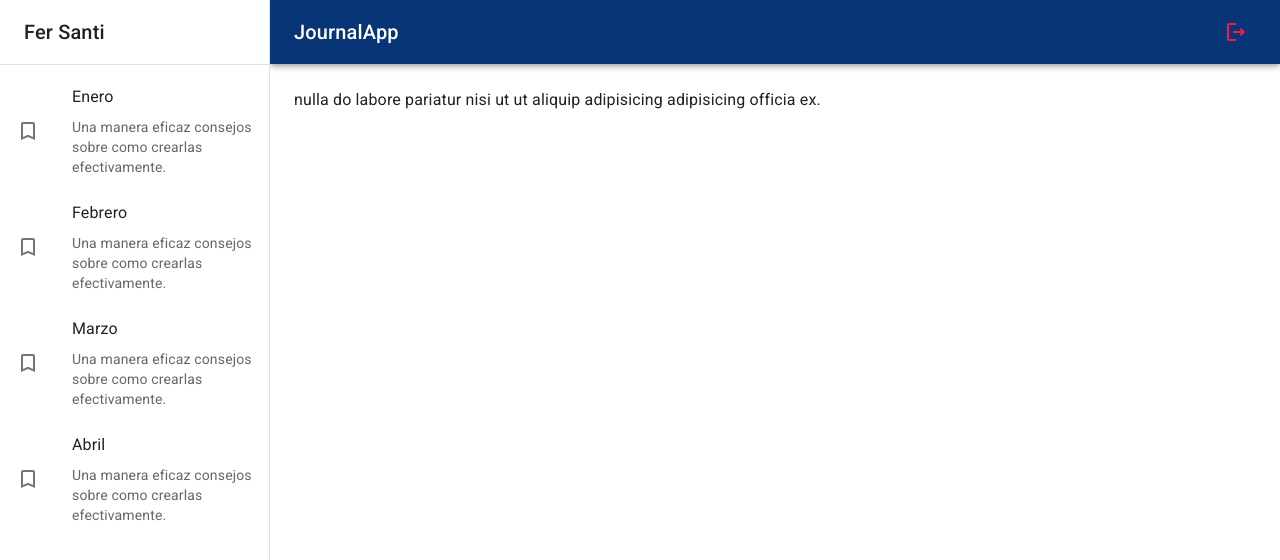
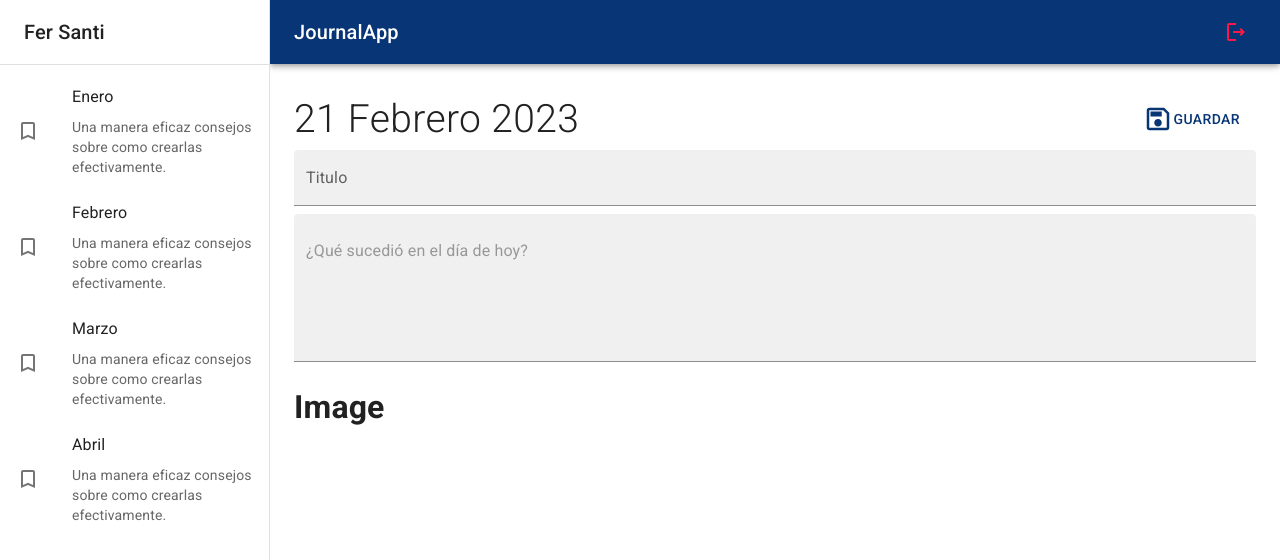
Before and after one commit to fersanti2896/17-curso-react-journalApp-material-ui, a React (Vite) app: page / in a window 1280 px wide. Shown: the top 560 px of the page. Built offline with nearby package versions, Linux system fonts and the light colour scheme.

Commit message:
Creación de NothingSelectedView.jsx y NoteView.jsx

```diff
--- /dev/null
+++ b/src/journal/components/ImageGallery.jsx
@@ -0,0 +1,8 @@
+
+export const ImageGallery = () => {
+    return (
+        <>
+            <h1>Image </h1>
+        </>
+    )
+}
--- a/src/journal/components/index.js
+++ b/src/journal/components/index.js
@@ -1,3 +1,4 @@
 
+export * from './ImageGallery';
 export * from './Navbar';
 export * from './Sidebar';
--- a/src/journal/pages/JournalPage.jsx
+++ b/src/journal/pages/JournalPage.jsx
@@ -1,13 +1,12 @@
-import { MailOutline } from '@mui/icons-material';
-import { Typography } from '@mui/material';
 import { JournalLayout } from '../layout/JournalLayout';
+import { NoteView, NothingSelectedView } from '../views';
 
 export const JournalPage = () => {
     return (
         <>
             <JournalLayout>
-                <Typography> nulla do labore pariatur nisi ut ut aliquip adipisicing
-                     adipisicing officia ex.</Typography>
+                {/* <NothingSelectedView /> */}
+                <NoteView />
             </JournalLayout>
         </>
     )
--- /dev/null
+++ b/src/journal/views/NoteView.jsx
@@ -0,0 +1,48 @@
+import { SaveOutlined } from '@mui/icons-material';
+import { Button, Grid, TextField, Typography } from '@mui/material';
+import { ImageGallery } from '../components';
+
+export const NoteView = () => {
+    return (
+        <>
+            <Grid alignItems='center'
+                  container
+                  direction='row'
+                  justifyContent='space-between'
+                  sx={{ mb: 1 }}>
+                <Grid item>
+                    <Typography fontSize={ 39 }
+                                fontWeight='light'>
+                        21 Febrero 2023
+                    </Typography>
+                </Grid>
+
+                <Grid item>
+                    <Button color='primary'
+                            sx={{ padding: 2 }}>
+                        <SaveOutlined sx={{ fontSize: 30, rm: 1 }}/>
+                        Guardar
+                    </Button>
+                </Grid>
+
+                <Grid container>
+                    <TextField label='Titulo'
+                               fullWidth
+                               placeholder='Ingrese un título.'
+                               sx={{ border: 'none', mb: 1 }}
+                               type='text'
+                               variant='filled'/>
+
+                    <TextField fullWidth
+                               multiline
+                               minRows={ 5 }
+                               placeholder='¿Qué sucedió en el día de hoy?'
+                               type='text'
+                               variant='filled'/>
+
+                    <ImageGallery />
+                </Grid>
+            </Grid>
+        </>
+    )
+}
--- /dev/null
+++ b/src/journal/views/NothingSelectedView.jsx
@@ -0,0 +1,25 @@
+import { StarOutline } from '@mui/icons-material';
+import { Grid, Typography } from '@mui/material';
+
+export const NothingSelectedView = () => {
+    return (
+        <>
+            <Grid alignItems="center"
+                  direction="column"
+                  container
+                  justifyContent="center"
+                  spacing={ 0 }
+                  sx={{ backgroundColor: 'primary.main', borderRadius: 5, minHeight: 'calc(100vh - 110px)' }} >
+                <Grid item xs={ 12 }>
+                    <StarOutline sx={{ fontSize: 100, color: 'white' }} />
+                </Grid>
+
+                <Grid item xs={ 12 }>
+                    <Typography color='white' variant='h5'>
+                        Seleccionar o crea una entrada
+                    </Typography>
+                </Grid>
+            </Grid>
+        </>
+    )
+}
--- /dev/null
+++ b/src/journal/views/index.js
@@ -0,0 +1,3 @@
+
+export * from './NoteView';
+export * from './NothingSelectedView';
```
